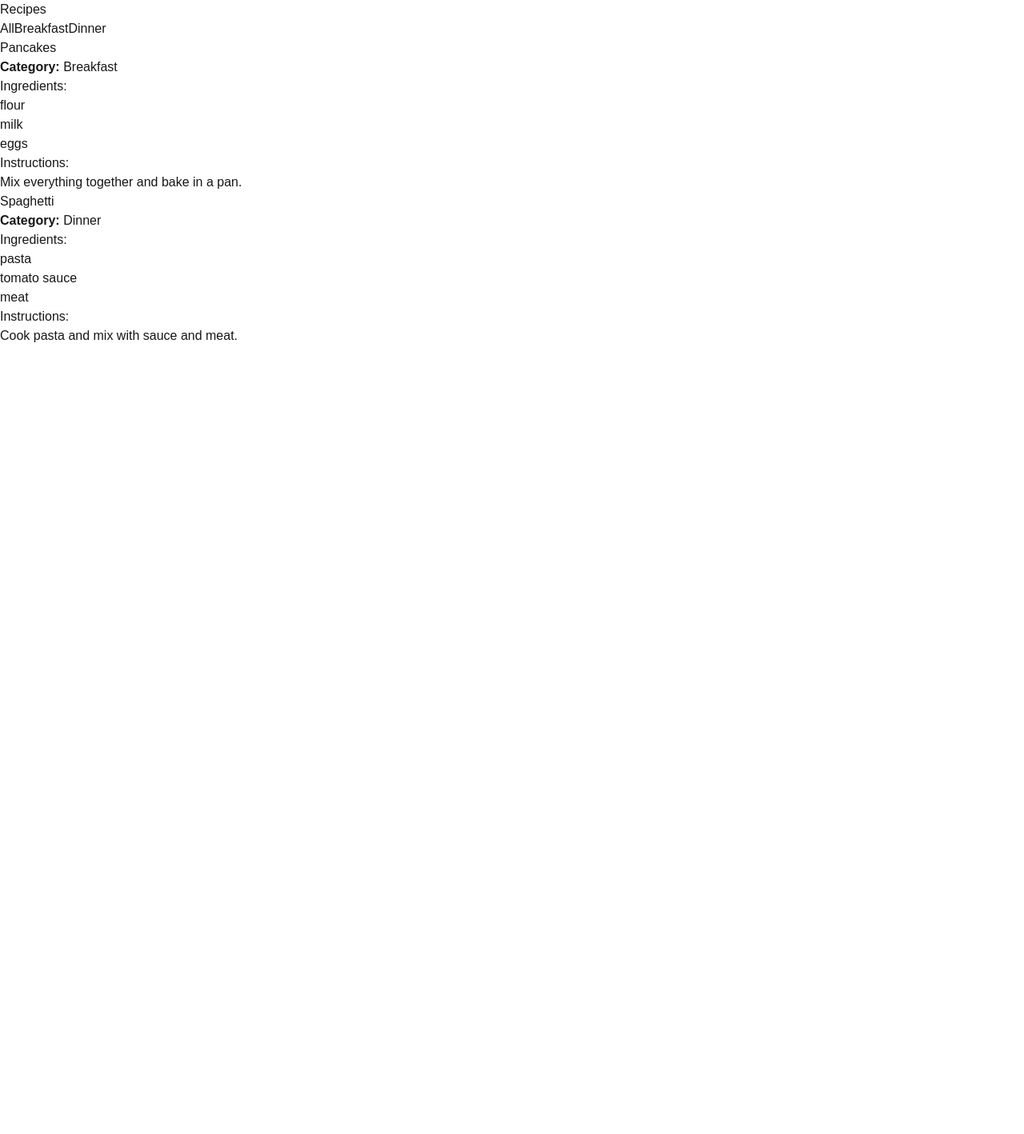
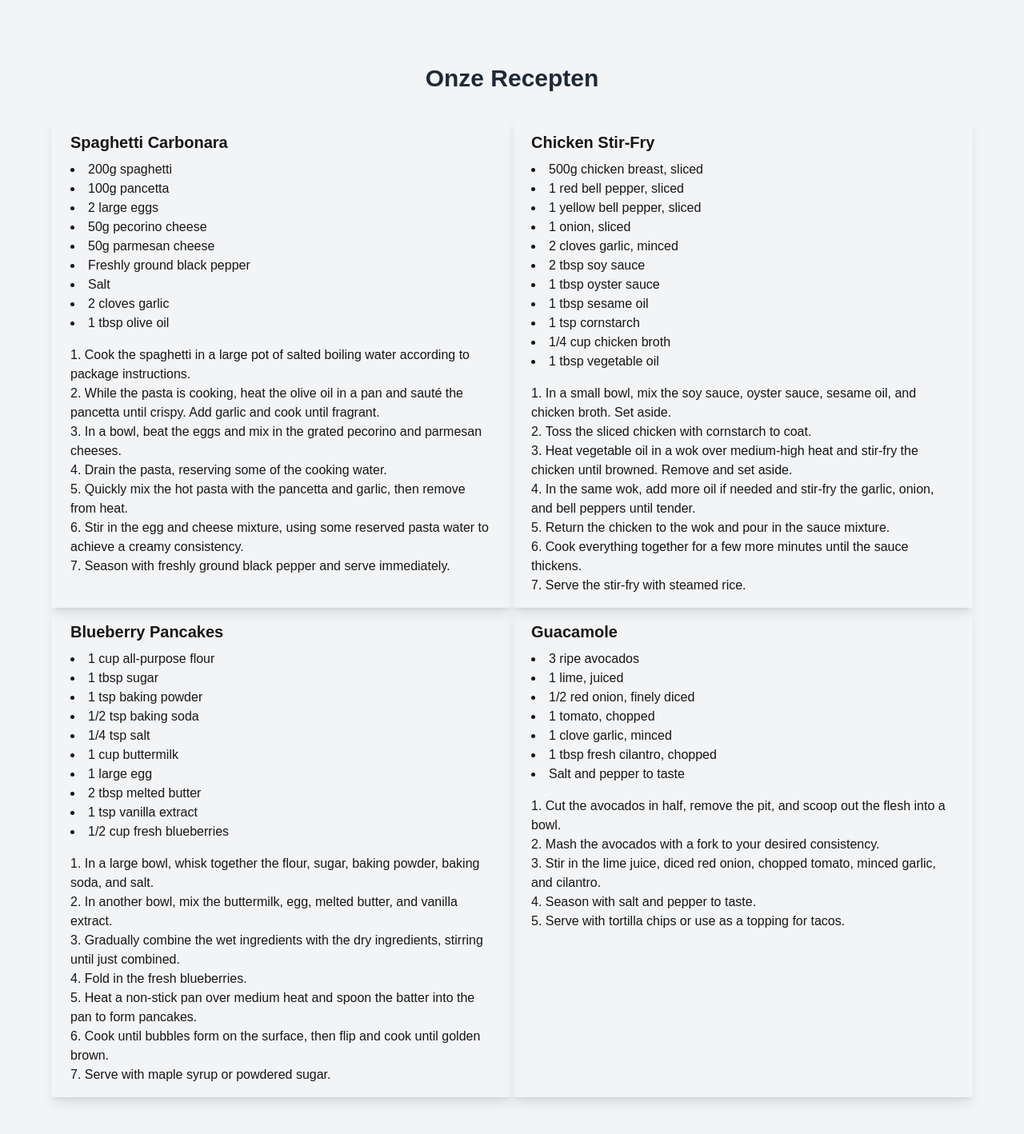
Before and after one commit to pgm-2425-programming-5/rush-recipe-organizer-webapplicatie-pgm-tristanderidder, a Next.js app in the folder recipe-organizer-webapp/: page /recipes in a window 1280 px wide. Shown: the top 1418 px of the page at 80% size. Before the commit the page ends 800 px from the top, so only its background shows below. Built offline with nearby package versions, Linux system fonts and the light colour scheme.

Commit message:
added data to recipe page

```diff
--- /dev/null
+++ b/recipe-organizer-webapp/app/components/RecipeItem.tsx
@@ -0,0 +1,21 @@
+import { Recipe } from "../types/Recipes";
+
+export default function RecipeItem({ recipe }: { recipe: Recipe }) {
+  return (
+    <div className="max-w-xl rounded overflow-hidden shadow-lg">
+      <div className="px-6 py-4">
+        <div className="font-bold text-xl mb-2">{recipe.name}</div>
+        <ul className="list-disc list-inside">
+          {recipe.ingredients.map((ingredient, index) => (
+            <li key={index}>{ingredient}</li>
+          ))}
+        </ul>
+        <ul className="list-decimal list-inside mt-4">
+          {recipe.instructions.map((instruction: string, index: number) => (
+            <li key={index}>{instruction}</li>
+          ))}
+        </ul>
+      </div>
+    </div>
+  );
+}
--- a/recipe-organizer-webapp/app/components/Recipes.tsx
+++ /dev/null
@@ -1,27 +0,0 @@
-import React from 'react';
-
-interface RecipeProps {
-    name: string;
-    ingredients: string[];
-    instructions: string;
-    category: string;
-}
-
-const Recipe: React.FC<RecipeProps> = ({ name, ingredients, instructions, category }) => {
-    return (
-        <div className="recipe">
-            <h2>{name}</h2>
-            <p><strong>Category:</strong> {category}</p>
-            <h3>Ingredients:</h3>
-            <ul>
-                {ingredients.map((ingredient, index) => (
-                    <li key={index}>{ingredient}</li>
-                ))}
-            </ul>
-            <h3>Instructions:</h3>
-            <p>{instructions}</p>
-        </div>
-    );
-};
-
-export default Recipe;
--- a/recipe-organizer-webapp/app/recipes/page.tsx
+++ b/recipe-organizer-webapp/app/recipes/page.tsx
@@ -1,34 +1,34 @@
-"use client";
-import React, { useState } from 'react';
-import Recipe from "../components/Recipes";
+import fs from "fs/promises";
+import path from "path";
+import { Recipe } from "../types/Recipes";
+import RecipeItem from "../components/RecipeItem";
 
-export default function Recipes() {
-  const [category, setCategory] = useState<string | null>(null);
+type RecipeProp = {
+  recipes: Recipe[];
+}
 
-  const recipes = [
-    { name: "Pancakes", ingredients: ["flour", "milk", "eggs"], instructions: "Mix everything together and bake in a pan.", category: "Breakfast" },
-    { name: "Spaghetti", ingredients: ["pasta", "tomato sauce", "meat"], instructions: "Cook pasta and mix with sauce and meat.", category: "Dinner" },
-  ];
+export default async function Recipes() {
+    let data = await fs.readFile(path.join(process.cwd(), "public/data/recipes.json"),"utf-8");
 
-  const filteredRecipes = category ? recipes.filter(recipe => recipe.category === category) : recipes;
+  let recipes: Recipe[] = JSON.parse(data).recipes;
+
+  async function create() {
+    'use server';
+  }
 
   return (
-    <div>
-      <h1>Recipes</h1>
-      <div>
-        <button onClick={() => setCategory(null)}>All</button>
-        <button onClick={() => setCategory("Breakfast")}>Breakfast</button>
-        <button onClick={() => setCategory("Dinner")}>Dinner</button>
+    <section id="recipes" className="py-20 bg-gray-100">
+      <div className="container mx-auto px-6">
+        <h2 className="text-3xl font-bold text-center text-gray-800 mb-8">
+          Onze Recepten
+        </h2>
+        <div className="flex flex-wrap justify-center">
+            {recipes.map((recipe) => (
+              <RecipeItem key={recipe.name} recipe={recipe} />
+            ))}
+
+        </div>
       </div>
-      {filteredRecipes.map((recipe, index) => (
-        <Recipe
-          key={index}
-          name={recipe.name}
-          ingredients={recipe.ingredients}
-          instructions={recipe.instructions}
-          category={recipe.category}
-        />
-      ))}
-    </div>
+    </section>
   );
 }
--- a/recipe-organizer-webapp/app/types/Recipes.ts
+++ b/recipe-organizer-webapp/app/types/Recipes.ts
@@ -1,6 +1,6 @@
 export type Recipe = {
     name: string;
     ingredients: string[];
-    instructions: string;
+    instructions: string[];
     category: string;
-}
+};
--- /dev/null
+++ b/recipe-organizer-webapp/public/data/recipes.json
@@ -0,0 +1,99 @@
+{
+  "recipes": [
+    {
+      "name": "Spaghetti Carbonara",
+      "ingredients": [
+        "200g spaghetti",
+        "100g pancetta",
+        "2 large eggs",
+        "50g pecorino cheese",
+        "50g parmesan cheese",
+        "Freshly ground black pepper",
+        "Salt",
+        "2 cloves garlic",
+        "1 tbsp olive oil"
+      ],
+      "instructions": [
+        "Cook the spaghetti in a large pot of salted boiling water according to package instructions.",
+        "While the pasta is cooking, heat the olive oil in a pan and sauté the pancetta until crispy. Add garlic and cook until fragrant.",
+        "In a bowl, beat the eggs and mix in the grated pecorino and parmesan cheeses.",
+        "Drain the pasta, reserving some of the cooking water.",
+        "Quickly mix the hot pasta with the pancetta and garlic, then remove from heat.",
+        "Stir in the egg and cheese mixture, using some reserved pasta water to achieve a creamy consistency.",
+        "Season with freshly ground black pepper and serve immediately."
+      ],
+      "category": "Pasta"
+    },
+    {
+      "name": "Chicken Stir-Fry",
+      "ingredients": [
+        "500g chicken breast, sliced",
+        "1 red bell pepper, sliced",
+        "1 yellow bell pepper, sliced",
+        "1 onion, sliced",
+        "2 cloves garlic, minced",
+        "2 tbsp soy sauce",
+        "1 tbsp oyster sauce",
+        "1 tbsp sesame oil",
+        "1 tsp cornstarch",
+        "1/4 cup chicken broth",
+        "1 tbsp vegetable oil"
+      ],
+      "instructions": [
+        "In a small bowl, mix the soy sauce, oyster sauce, sesame oil, and chicken broth. Set aside.",
+        "Toss the sliced chicken with cornstarch to coat.",
+        "Heat vegetable oil in a wok over medium-high heat and stir-fry the chicken until browned. Remove and set aside.",
+        "In the same wok, add more oil if needed and stir-fry the garlic, onion, and bell peppers until tender.",
+        "Return the chicken to the wok and pour in the sauce mixture.",
+        "Cook everything together for a few more minutes until the sauce thickens.",
+        "Serve the stir-fry with steamed rice."
+      ],
+      "category": "Main Course"
+    },
+    {
+      "name": "Blueberry Pancakes",
+      "ingredients": [
+        "1 cup all-purpose flour",
+        "1 tbsp sugar",
+        "1 tsp baking powder",
+        "1/2 tsp baking soda",
+        "1/4 tsp salt",
+        "1 cup buttermilk",
+        "1 large egg",
+        "2 tbsp melted butter",
+        "1 tsp vanilla extract",
+        "1/2 cup fresh blueberries"
+      ],
+      "instructions": [
+        "In a large bowl, whisk together the flour, sugar, baking powder, baking soda, and salt.",
+        "In another bowl, mix the buttermilk, egg, melted butter, and vanilla extract.",
+        "Gradually combine the wet ingredients with the dry ingredients, stirring until just combined.",
+        "Fold in the fresh blueberries.",
+        "Heat a non-stick pan over medium heat and spoon the batter into the pan to form pancakes.",
+        "Cook until bubbles form on the surface, then flip and cook until golden brown.",
+        "Serve with maple syrup or powdered sugar."
+      ],
+      "category": "Breakfast"
+    },
+    {
+      "name": "Guacamole",
+      "ingredients": [
+        "3 ripe avocados",
+        "1 lime, juiced",
+        "1/2 red onion, finely diced",
+        "1 tomato, chopped",
+        "1 clove garlic, minced",
+        "1 tbsp fresh cilantro, chopped",
+        "Salt and pepper to taste"
+      ],
+      "instructions": [
+        "Cut the avocados in half, remove the pit, and scoop out the flesh into a bowl.",
+        "Mash the avocados with a fork to your desired consistency.",
+        "Stir in the lime juice, diced red onion, chopped tomato, minced garlic, and cilantro.",
+        "Season with salt and pepper to taste.",
+        "Serve with tortilla chips or use as a topping for tacos."
+      ],
+      "category": "Appetizer"
+    }
+  ]
+}
```
Also changed, not shown: recipe-organizer-webapp/data/recipes.json (deleted, +0 -79 lines), recipe-organizer-webapp/app/functions/actions.ts (added).
